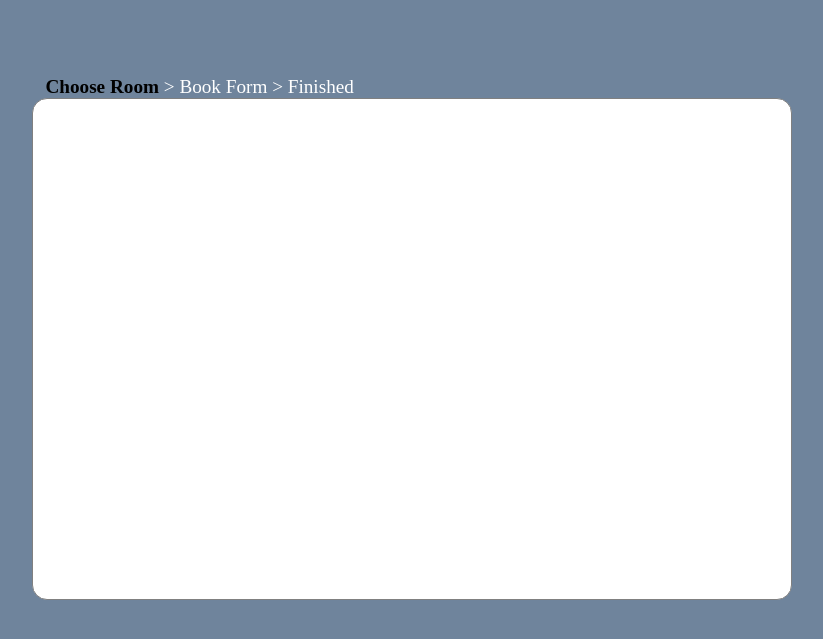
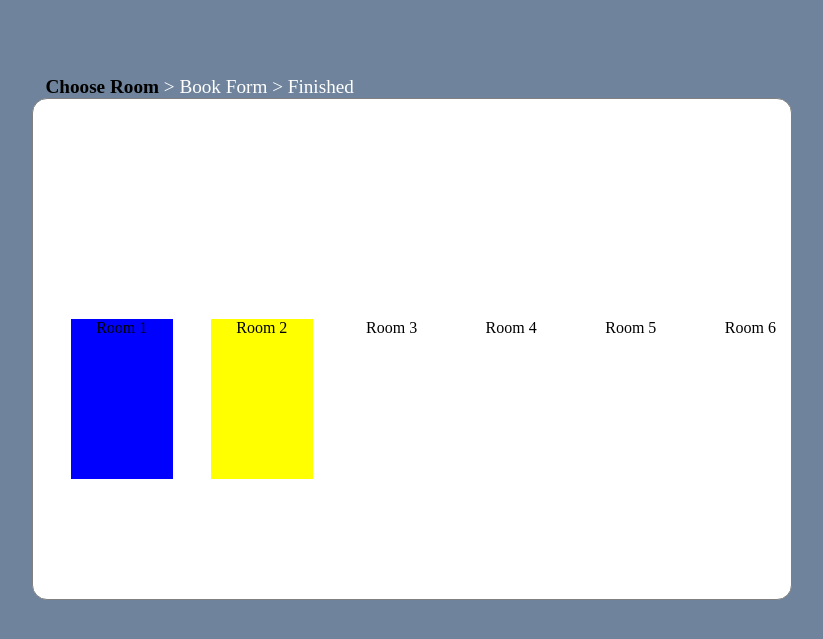
Before and after one commit to 20FTT1464/20FTT1464.github.io, a PHP site: page /choose-room.php in a window 1280 px wide. Shown: the top 639 px of the page, without its empty margins (228-1051 px from the left). Run offline with PHP 8.4, Linux system fonts and the light colour scheme.

Commit message:
Update choose-room.php

```diff
--- a/GP7AWEP/choose-room.php
+++ b/GP7AWEP/choose-room.php
@@ -2,12 +2,49 @@
 <html>
     <head>
         <link rel="stylesheet" href="assets/css/base.css"></link>
+        <style>
+            .container {
+                display: flex;
+                overflow: auto;
+            }
+            .sub-con {
+                width: 40%;
+                height: 40%;
+                margin: auto;
+                margin-left: 5%;
+            }
+
+            #roomone {
+                background-color:blue;
+                flex-direction: row;
+                width: 50%;
+            }
+            #roomtwo {
+                background-color: yellow;
+                flex-direction: column;
+                flex-basis: 50%;
+            }
+            #roomthree {
+
+            }
+            #roomfour {
+
+            }
+            #roomfive {
+
+            }
+        </style>
     </head>
 
     <body>
         <div class="top-container"><b>Choose Room</b> > Book Form > Finished </div>
         <div class="container">
-
+            <div id="roomone" class="sub-con">Room 1</div>
+            <div id="roomtwo" class="sub-con">Room 2</div>
+            <div id="roomthree" class="sub-con">Room 3</div>
+            <div id="roomfour" class="sub-con">Room 4</div>
+            <div id="roomfive" class="sub-con">Room 5</div>
+            <div id="roomsix" class="sub-con">Room 6</div>
         </div>
     </body>
 </html>
```
